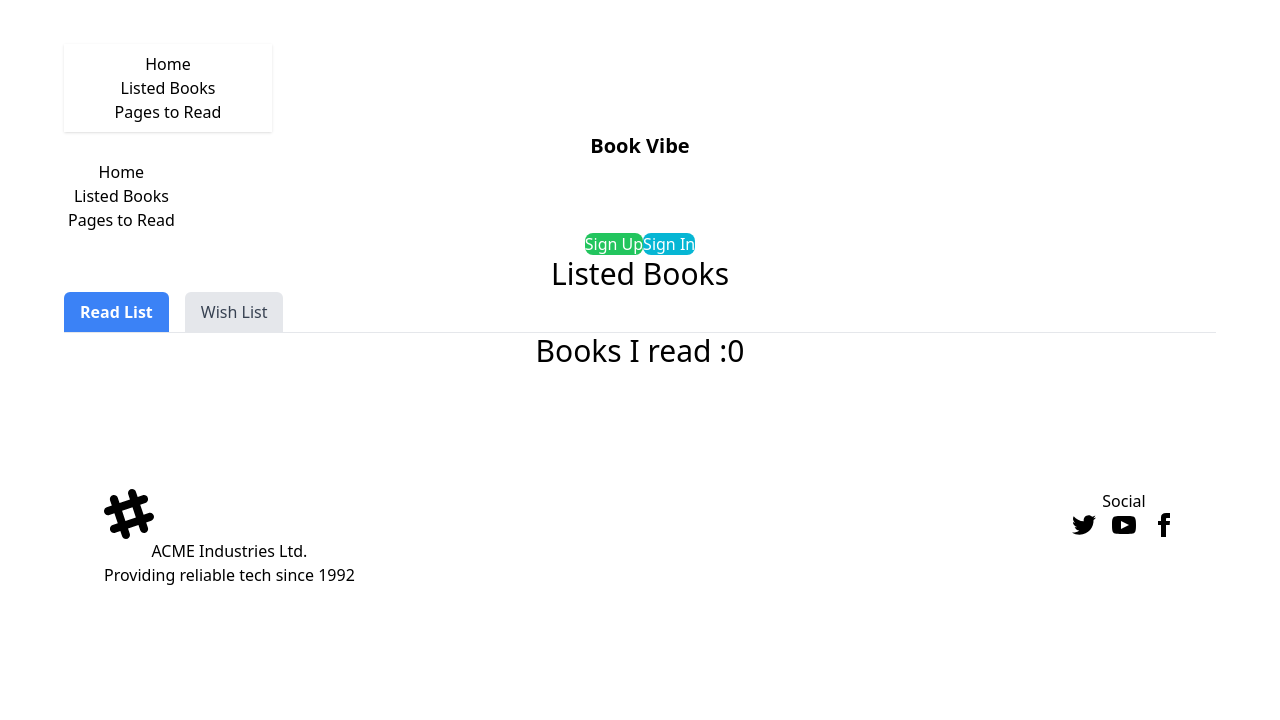
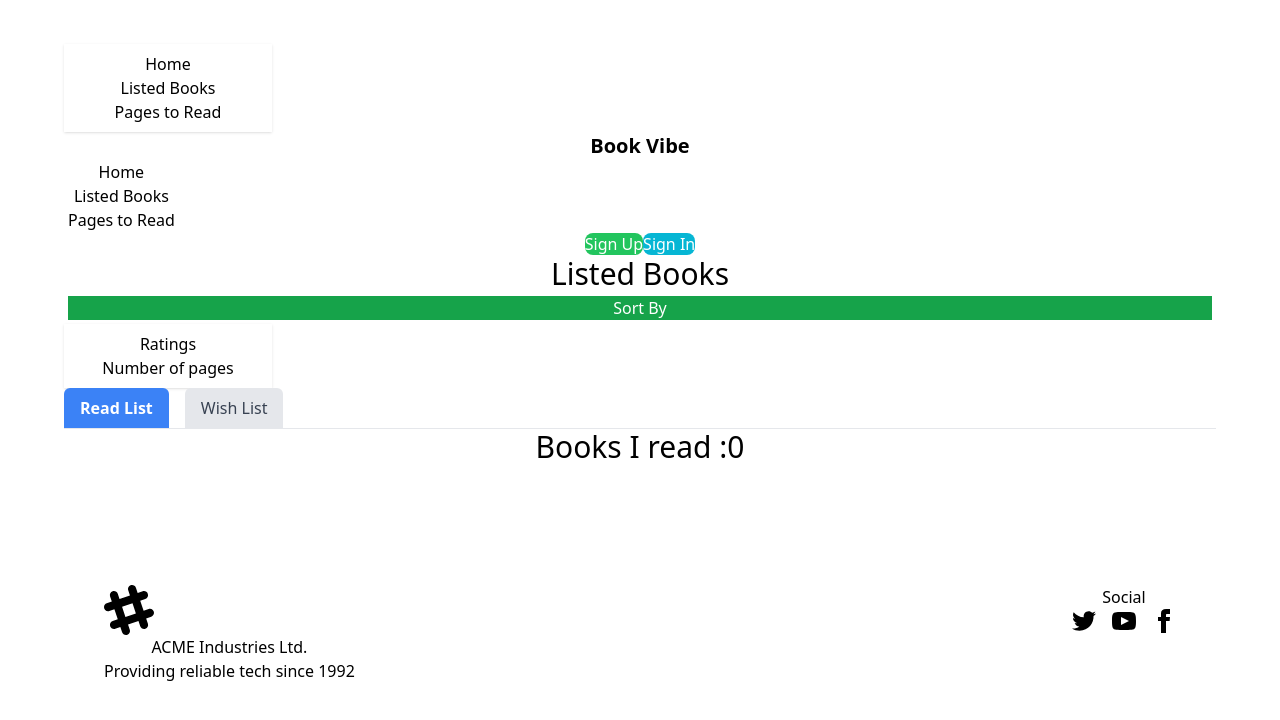
Before and after one commit to farihapromi/react-Book-App, a React (Vite) app: page /listed-books in a window 1280 px wide. Shown: the top 720 px of the page. Built offline with nearby package versions, Linux system fonts and the light colour scheme.

Commit message:
Add sort By funcitonality

```diff
--- a/src/components/Book/Book.jsx
+++ b/src/components/Book/Book.jsx
@@ -29,7 +29,9 @@ const Book = ({book}) => {
     <div className="card-actions justify-between">
       <div className="">{category}</div>
    <div className="flex items-center gap-2">
+    <div>Total Pages: {totalPages}</div>
   <span>{rating}</span>
+
   <div className="rating">
     <input type="radio" name="rating-4" className="mask mask-star-2 bg-green-500" />
     <input type="radio" name="rating-4" className="mask mask-star-2 bg-green-500" defaultChecked />
--- a/src/components/ListedBooks/ListedBooks.jsx
+++ b/src/components/ListedBooks/ListedBooks.jsx
@@ -8,6 +8,7 @@ import Book from '../Book/Book';
 const ListedBooks = () => {
     const [tabIndex, setTabIndex] = useState(0);
     const[readList,setReadList]=useState([])
+    const [sort,setSort]=useState('')
     const allBooks=useLoaderData()
 
 
@@ -19,10 +20,34 @@ const ListedBooks = () => {
 
     },[])
 
+    const handleSort=sortType=>{
+      setSort(sortType)
+      if(sortType==='No of pages'){
+        const sortedreadList=[...readList].sort((a,b)=>a.totalPages-b.totalPages)
+        setReadList(sortedreadList)
+      }
+      if(sortType==='Ratings'){
+        const sortedReadList=[...readList].sort((a,b)=>a.rating-b.rating)
+        setReadList(sortedReadList)
+      }
+    }
+
 
   return (
     <div>
         <h3 className="text-3xl">Listed Books</h3>
+
+        <div className="dropdown">
+  <div tabIndex={0} role="button" className="btn m-1 bg-green-600 text-white">
+    {
+    sort?  `Sort By:${sort}`:'Sort By'
+    }
+    </div>
+  <ul tabIndex={0} className="dropdown-content menu bg-base-100 rounded-box z-[1] w-52 p-2 shadow">
+    <li onClick={()=>handleSort('Ratings')}><a>Ratings</a></li>
+    <li onClick={()=>handleSort('No of pages')}><a>Number of pages</a></li>
+  </ul>
+</div>
 
 
 
@@ -38,7 +63,7 @@ const ListedBooks = () => {
 
 
       <TabPanel className='text-3xl'>Books I read :{readList.length}
-       <div className='flex gap-8 flex-cols-1 md:flex-cols-2 lg:flex-cols-3 p-6 mt-8'>
+     <div className='grid grid-cols-1 md:grid-cols-2 lg:grid-cols-3 gap-8 p-6 mt-8'>
           {
             readList.map(book=><Book key={book.bookId} book={book}/>)
           }
```
